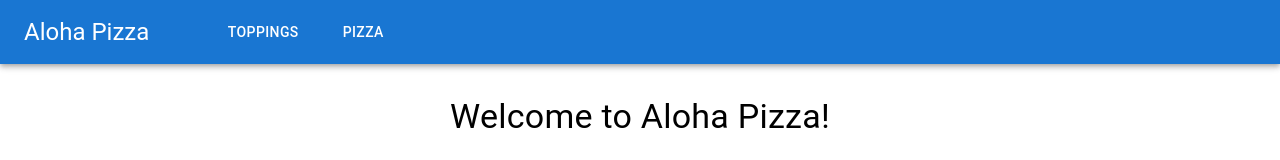
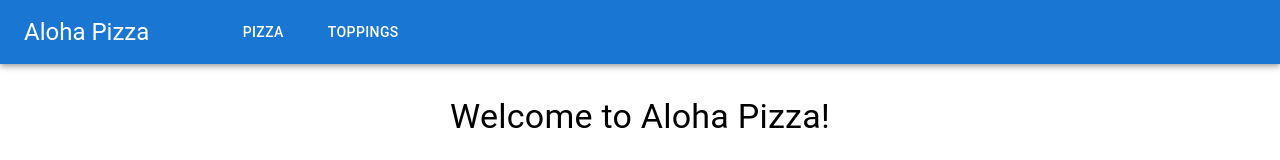
Before and after one commit to Tidbit0519/aloha-pizza, a React (Vite) app in the folder client/: page / in a window 1280 px wide. Shown: the top 160 px of the page. Built offline with nearby package versions, Linux system fonts and the light colour scheme; no server answers.

Commit message:
Change navigation pages order

```diff
--- a/client/src/components/Layout.jsx
+++ b/client/src/components/Layout.jsx
@@ -1,7 +1,7 @@
 import { Outlet, useNavigate } from "react-router-dom";
 import { AppBar, Box, Button, Toolbar, Typography } from "@mui/material";
 
-const pages = ["Toppings", "Pizza"];
+const pages = ["Pizza", "Toppings"];
 
 const Layout = () => {
 	const navigate = useNavigate();
```
